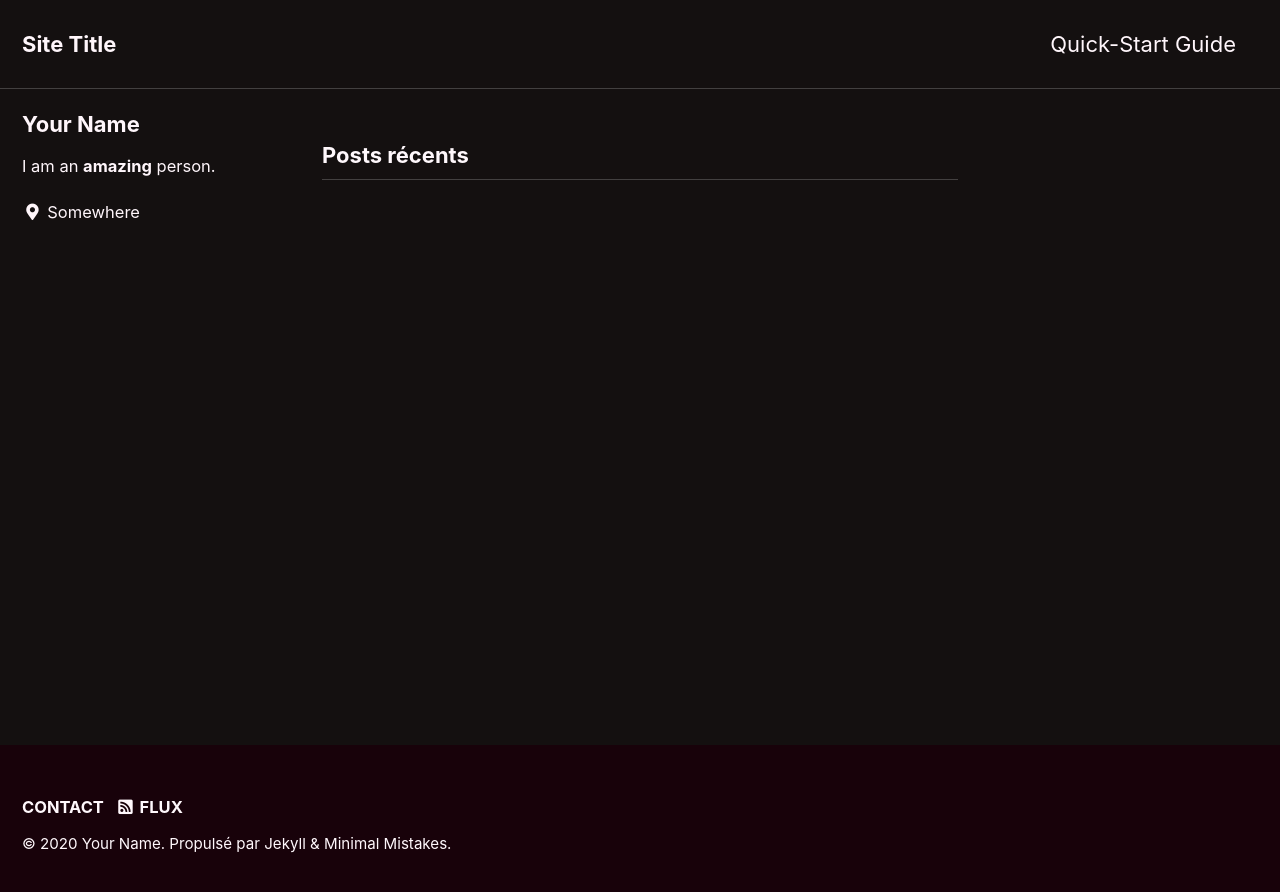
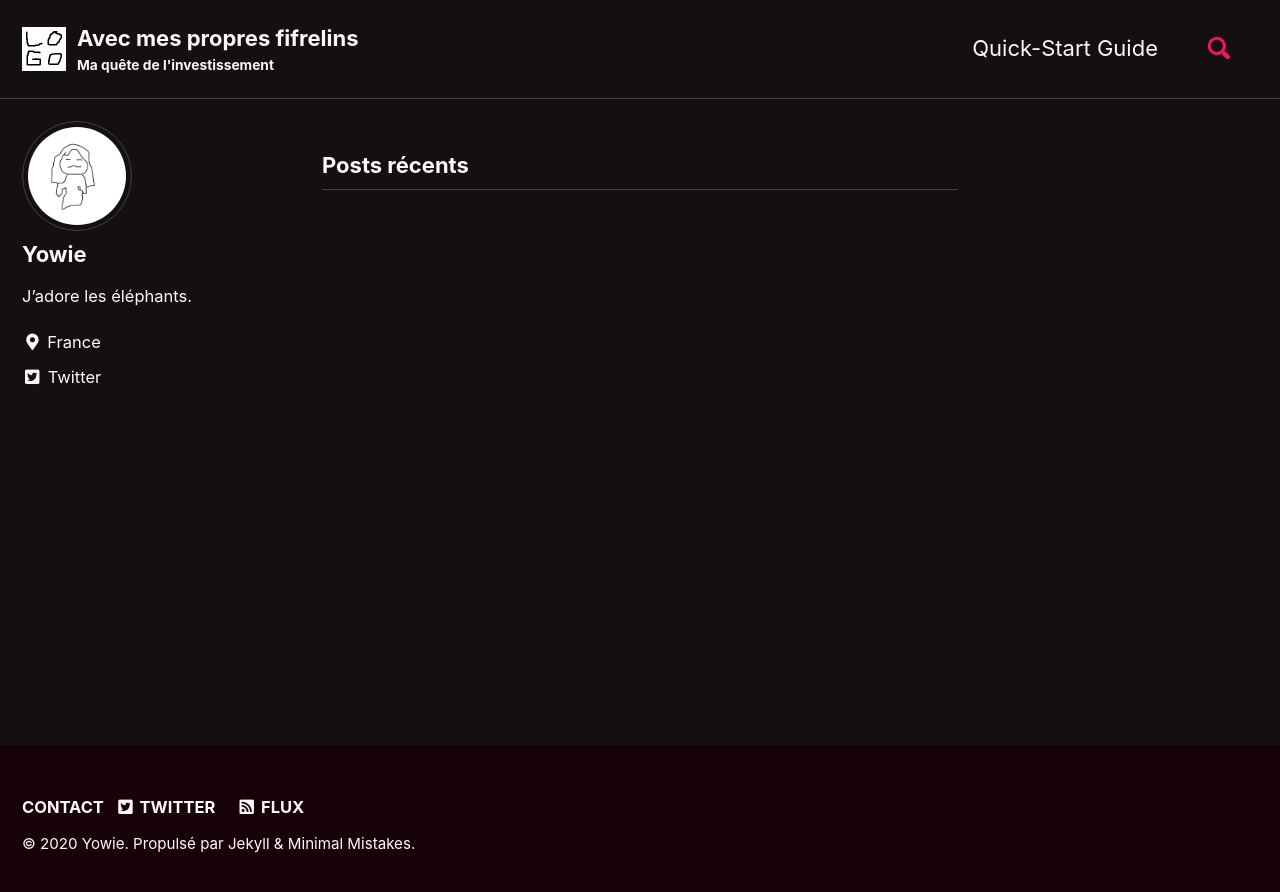
Before and after one commit to avecmespropresyeux/avecmespropresfifrelins, a Jekyll site: the page built from index.html, in a window 1280 px wide. Shown: the top 892 px of the page. Built offline with Jekyll 4.4.1, drawn with Linux system fonts in a browser that asks for light colours; cached includes are drawn as plain includes; the list of posts is cut into pages by our own code.

Commit message:
Modification config de base

```diff
--- a/_config.yml
+++ b/_config.yml
@@ -16,18 +16,18 @@ minimal_mistakes_skin    : "neon" # "air", "aqua", "contrast", "dark", "dirt", "
 
 # Site Settings
 locale                   : "fr-FR"
-title                    : "Site Title"
+title                    : "Avec mes propres fifrelins"
 title_separator          : "-"
-subtitle                 : # site tagline that appears below site title in masthead
-name                     : "Your Name"
-description              : "An amazing website."
-url                      : # the base hostname & protocol for your site e.g. "https://mmistakes.github.io"
-baseurl                  : # the subpath of your site, e.g. "/blog"
-repository               : # GitHub username/repo-name e.g. "mmistakes/minimal-mistakes"
-teaser                   : # path of fallback teaser image, e.g. "/assets/images/500x300.png"
-logo                     : # path of logo image to display in the masthead, e.g. "/assets/images/88x88.png"
+subtitle                 : "Ma quête de l'investissement" # site tagline that appears below site title in masthead
+name                     : "Yowie"
+description              : "Un site web sur comment investir mon argent (fifrelins)."
+url                      : "https://avecmespropresyeux.github.io" # the base hostname & protocol for your site e.g. "https://mmistakes.github.io"
+baseurl                  : "/avecmespropresfifrelins" # the subpath of your site, e.g. "/blog"
+repository               : "avecmespropresyeux/avecmespropresfifrelins" # GitHub username/repo-name e.g. "mmistakes/minimal-mistakes"
+teaser                   : "/assets/images/500x300.png" # path of fallback teaser image, e.g. "/assets/images/500x300.png"
+logo                     : "/assets/images/88x88.png" # path of logo image to display in the masthead, e.g. "/assets/images/88x88.png"
 masthead_title           : # overrides the website title displayed in the masthead, use " " for no title
-# breadcrumbs            : false # true, false (default)
+breadcrumbs              : true # true, false (default)
 words_per_minute         : 200
 comments:
   provider               : # false (default), "disqus", "discourse", "facebook", "staticman", "staticman_v2", "utterances", "custom"
@@ -51,7 +51,7 @@ reCaptcha:
   secret                 :
 atom_feed:
   path                   : # blank (default) uses feed.xml
-search                   : # true, false (default)
+search                   : true # true, false (default)
 search_full_content      : # true, false (default)
 search_provider          : # lunr (default), algolia, google
 algolia:
@@ -70,18 +70,19 @@ naver_site_verification  :
 
 # Social Sharing
 twitter:
-  username               :
+  username               : "yowie_ampy"
 facebook:
   username               :
   app_id                 :
   publisher              :
-og_image                 : # Open Graph/Twitter default site image
+og_image                 : /assets/images/site-logo.png # Open Graph/Twitter default site image
 # For specifying social profiles
 # - https://developers.google.com/structured-data/customize/social-profiles
 social:
   type                   : # Person or Organization (defaults to Person)
   name                   : # If the user or organization name differs from the site's name
   links: # An array of links to social media profiles
+    - "https://twitter.com/yowie_ampy"
 
 # Analytics
 analytics:
@@ -93,10 +94,10 @@ analytics:
 
 # Site Author
 author:
-  name             : "Your Name"
-  avatar           : # path of avatar image, e.g. "/assets/images/bio-photo.jpg"
-  bio              : "I am an **amazing** person."
-  location         : "Somewhere"
+  name             : "Yowie"
+  avatar           : "/assets/images/bio-photo.jpg" # path of avatar image, e.g. "/assets/images/bio-photo.jpg"
+  bio              : "J'adore les éléphants."
+  location         : "France"
   email            :
   links:
     - label: "Email"
@@ -107,7 +108,7 @@ author:
       # url: "https://your-website.com"
     - label: "Twitter"
       icon: "fab fa-fw fa-twitter-square"
-      # url: "https://twitter.com/"
+      url: "https://twitter.com/yowie_ampy"
     - label: "Facebook"
       icon: "fab fa-fw fa-facebook-square"
       # url: "https://facebook.com/"
@@ -123,7 +124,7 @@ footer:
   links:
     - label: "Twitter"
       icon: "fab fa-fw fa-twitter-square"
-      # url:
+      url: "https://twitter.com/yowie_ampy"
     - label: "Facebook"
       icon: "fab fa-fw fa-facebook-square"
       # url:
@@ -209,7 +210,7 @@ sass:
 permalink: /:categories/:title/
 paginate: 5 # amount of posts to show
 paginate_path: /page:num/
-timezone: # https://en.wikipedia.org/wiki/List_of_tz_database_time_zones
+timezone: Europe/Paris # https://en.wikipedia.org/wiki/List_of_tz_database_time_zones
 
 
 # Plugins (previously gems:)
@@ -273,6 +274,8 @@ defaults:
       path: ""
       type: posts
     values:
+      show_date: true
+      read_time : true
       layout: single
       author_profile: true
       read_time: true
```
Also changed, not shown: _data/ui-text.yml (+7 -7 lines), assets/images/500x300.png (added), assets/images/88x88.png (added), assets/images/bio-photo.jpg (added), assets/images/site-logo.png (added).
